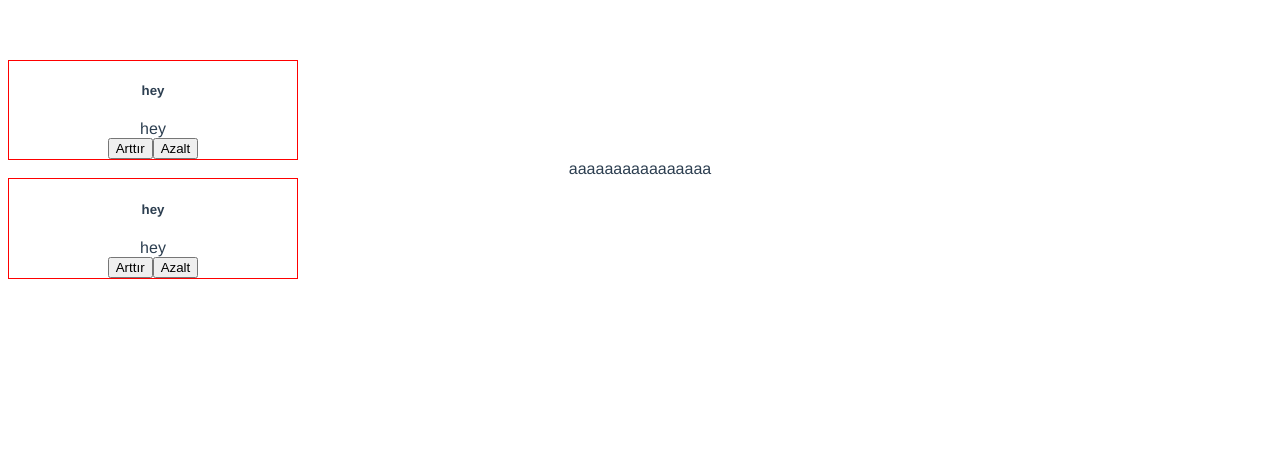
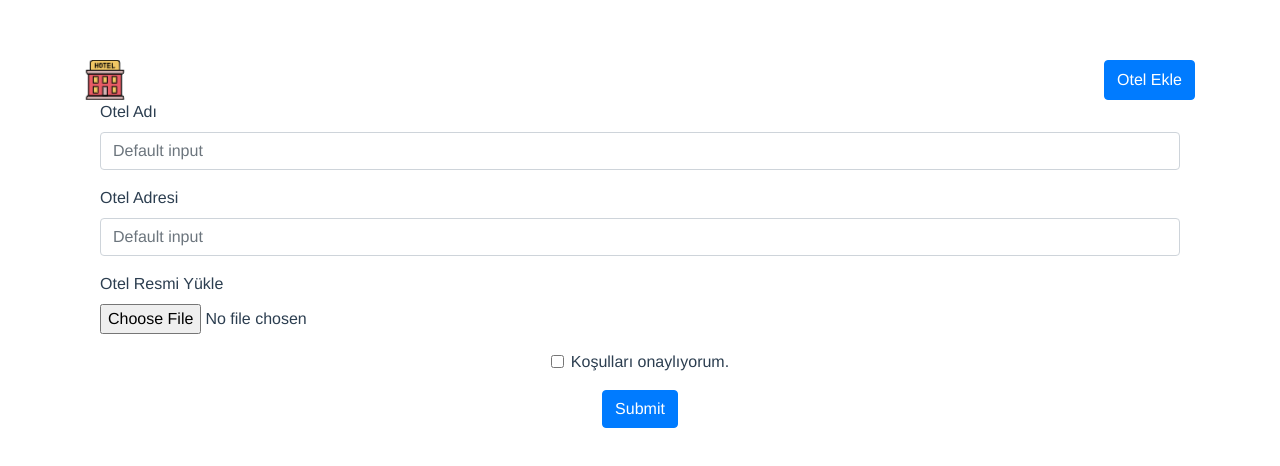
Before and after one commit to ozlemuslu/find-hotel, a Vue app: page /add-hotels in a window 1280 px wide. Shown: the top 466 px of the page. Built offline with nearby package versions, Linux system fonts and the light colour scheme; what vue-js-modal would draw is missing.

Commit message:
added bootsrap, router settings

```diff
--- a/src/App.vue
+++ b/src/App.vue
@@ -1,22 +1,28 @@
 <template>
-  <div id="app">
-    <find-hotels />
+  <div id="app" class="container">
+    <div class="d-flex justify-content-between">
+      <div class="hotel-icon" @click="$router.push({ name: 'FindHotels' })">
+        <img src="./assets/hotel.png" alt="" />
+      </div>
+      <button
+        type="button"
+        class="btn btn-primary"
+        @click="$router.push({ name: 'AddHotels' })"
+      >
+        {{ $t("hotels.addHotel") }}
+      </button>
+    </div>
     <router-view />
   </div>
 </template>
 
 <script>
-import FindHotels from "./views/FindHotels.vue";
-
 export default {
   name: "App",
-  components: {
-    FindHotels,
-  },
 };
 </script>
 
-<style>
+<style lang="scss">
 #app {
   font-family: Avenir, Helvetica, Arial, sans-serif;
   -webkit-font-smoothing: antialiased;
@@ -25,4 +31,8 @@ export default {
   color: #2c3e50;
   margin-top: 60px;
 }
+
+.hotel-icon {
+  cursor: pointer;
+}
 </style>
--- a/src/locale/i18n.js
+++ b/src/locale/i18n.js
@@ -8,6 +8,7 @@ export default {
         quit: 'Çıkış',
       },
       hotels: {
+        addHotel: 'Otel Ekle'
       },
     },
     en: {
@@ -19,6 +20,7 @@ export default {
         quit: 'Quit',
       },
       hotels: {
+        addHotel: 'Add Hotel'
       },
     },
   }
--- a/src/main.js
+++ b/src/main.js
@@ -5,6 +5,8 @@ import store from './store';
 import messages from './locale/i18n';
 import router from './router'
 import VModal from 'vue-js-modal';
+import 'bootstrap';
+import './sass/_main.scss'
 
 Vue.use(VueI18n);
 Vue.use(VModal, { dynamic: true, dialog: true });
--- a/src/router/index.js
+++ b/src/router/index.js
@@ -7,7 +7,7 @@ Vue.use(VueRouter)
 
 const routes = [
   {
-    path: '/hotels',
+    path: '/',
     name: 'FindHotels',
     component: FindHotels,
   },
--- a/src/sass/_main.scss
+++ b/src/sass/_main.scss
@@ -1,3 +1 @@
-@import "./add-hotels";
-@import "./common";
-@import "./hotels";
+@import '~bootstrap/scss/bootstrap';
--- a/src/views/AddHotels.vue
+++ b/src/views/AddHotels.vue
@@ -1,18 +1,47 @@
 <template>
-  <div>
-    aaaaaaaaaaaaaaaa
-    <card />
+  <div class="container">
+    <form>
+      <div class="form-group">
+        <label class="d-flex justify-content-start" for="exampleInputEmail1">
+          Otel Adı
+        </label>
+        <input class="form-control" type="text" placeholder="Default input" />
+      </div>
+      <div class="form-group">
+        <label class="d-flex justify-content-start" for="exampleInputEmail1">
+          Otel Adresi
+        </label>
+        <input class="form-control" type="text" placeholder="Default input" />
+      </div>
+      <form>
+        <div class="form-group">
+          <label
+            class="d-flex justify-content-start"
+            for="exampleFormControlFile1"
+          >
+            Otel Resmi Yükle
+          </label>
+          <input
+            id="exampleFormControlFile1"
+            type="file"
+            class="form-control-file"
+          />
+        </div>
+      </form>
+      <div class="form-group form-check">
+        <input id="exampleCheck1" type="checkbox" class="form-check-input" />
+        <label class="form-check-label" for="exampleCheck1">
+          Koşulları onaylıyorum.
+        </label>
+      </div>
+      <button class="btn btn-primary" type="submit">Submit</button>
+    </form>
   </div>
 </template>
 
 <script>
-import Card from "../components/HotelCard.vue";
-
 export default {
-  name: "FindHotels",
-  components: {
-    Card,
-  },
+  name: "AddHotels",
 };
 </script>
 
--- /dev/null
+++ b/src/views/NotFound.vue
@@ -0,0 +1,3 @@
+<template>
+  <h1>404</h1>
+</template>
```
Also changed, not shown: package.json (+13 -8 lines), .eslintrc.json, src/assets/hotel.png (added), src/assets/logo.png (deleted).
